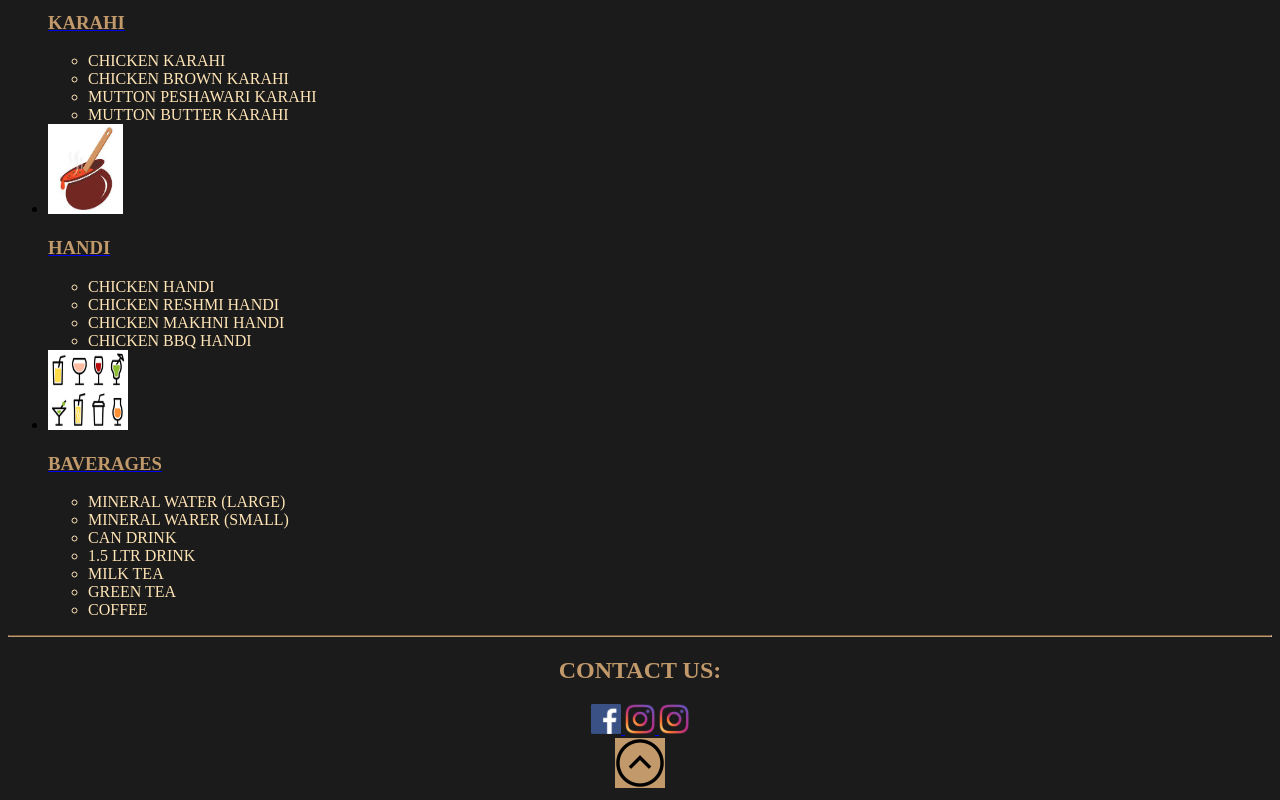
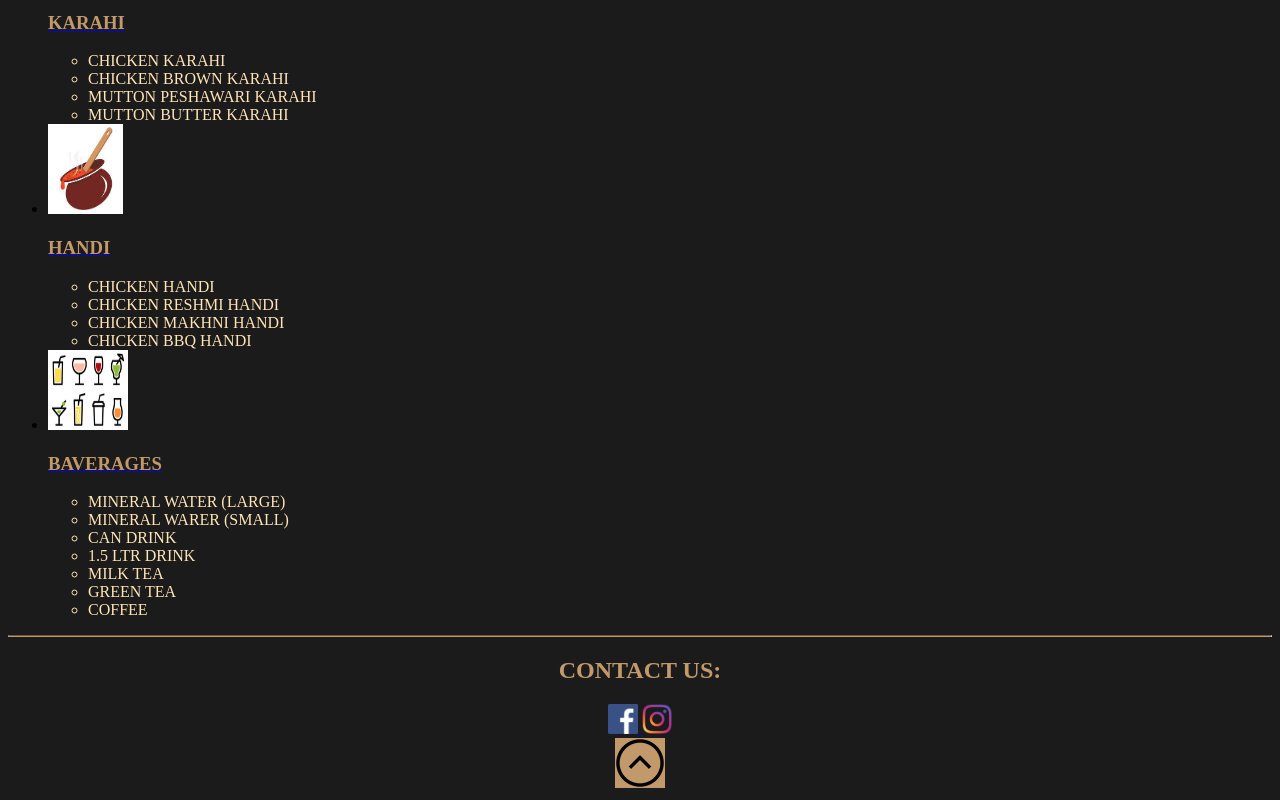
Before and after one commit to maqib984/WEB-AND-APP-DEVELOPMENT, a plain HTML site: page RESTURANT/index.html in a window 1280 px wide. Shown: the part 1774-2574 px from the top of the page. Drawn offline with Linux system fonts and the light colour scheme.

Commit message:
remove new link

```diff
--- a/RESTURANT/index.html
+++ b/RESTURANT/index.html
@@ -110,8 +110,6 @@
             height="30" /> </a>
         <a href="https://www.instagram.com/aqi984/" target="_blank"><img src="images/instaicon.png" width="30"
                 height="30" /> </a>
-                <a href="https://www.instagram.com/aqi984/" target="_blank"><img src="images/instaicon.png" width="30"
-                    height="30" /> </a>
         <br /><a href=""><img src="images/gotopicon2.png" alt="Top" width="50" height="50" style="background-color: #c1996b;" /> </a>
     </center>
 </body>
```
